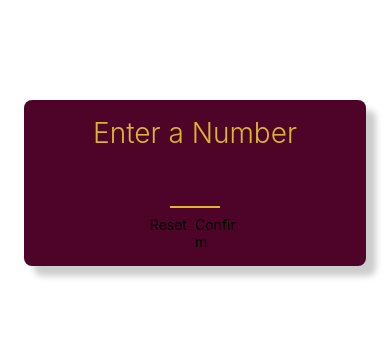
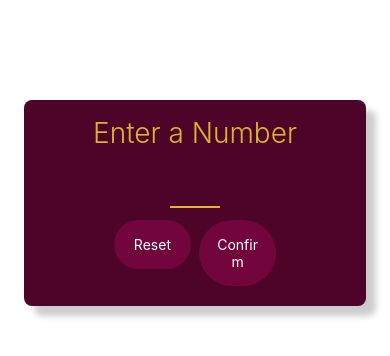
Before and after one commit to TRETYAKweb/game-app-guess-my-number, a React Native app: screen / in a window 390 px wide. Shown: the top 356 px of the page. Built offline with nearby package versions, Linux system fonts and the light colour scheme.

Commit message:
feat: update MainButton component
Updated the MainButton component to include a press handler and styling for the button container, including pressed state styles.

```diff
--- a/components/MainButton/index.js
+++ b/components/MainButton/index.js
@@ -1,5 +1,24 @@
-import { Text } from "react-native";
+import { View, Text, Pressable } from "react-native";
+import { styles } from "./styles";
 
 export const MainButton = ({ children }) => {
-  return <Text>{children}</Text>;
+  const pressHandler = () => {
+    return console.log("test");
+  };
+
+  return (
+    <View style={styles.btnOtherContainer}>
+      <Pressable
+        style={({ pressed }) =>
+          pressed
+            ? [styles.btnInnerContainer, styles.pressed]
+            : styles.btnInnerContainer
+        }
+        onPress={pressHandler}
+        android_ripple={{ color: "#640233" }}
+      >
+        <Text style={styles.btnText}>{children}</Text>
+      </Pressable>
+    </View>
+  );
 };
```
